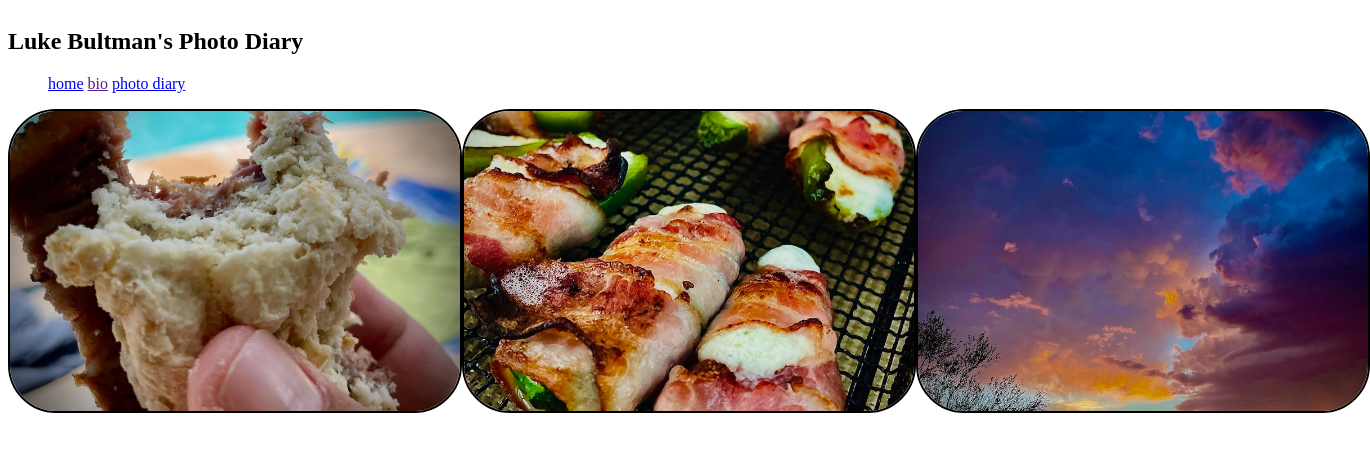
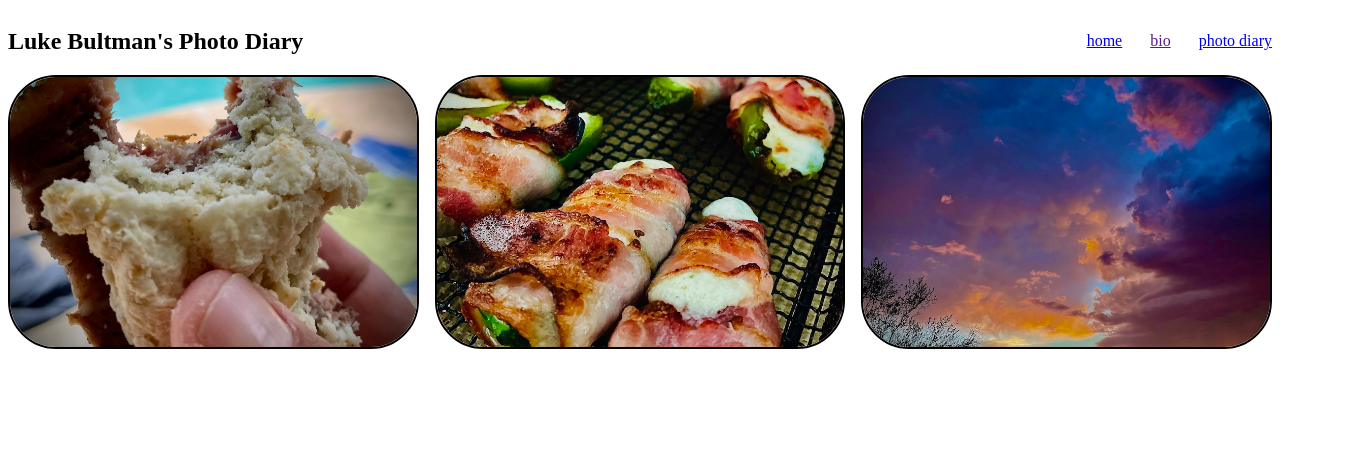
Before and after one commit to paperR2/photo-diary, a plain HTML site: page index.html in a window 1280 px wide. Shown: the whole page, 1370 px wide, since content can reach past the window. Drawn offline with Linux system fonts and the light colour scheme; a web font is replaced by a local one.

Commit message:
updating index page with links on the right

```diff
--- a/StyleSheet.css
+++ b/StyleSheet.css
@@ -44,6 +44,22 @@ nav {
 nav li {
   display: inline-block;
   list-style: none;
+}
+
+/* home page: title on the left, menu links on the right, same line */
+.title-bar {
+  display: flex;
+  justify-content: space-between;
+  align-items: center;
+}
+
+.title-bar ul {
+  margin: 0;
+  padding: 0;
+}
+
+.title-bar li {
+  margin-left: 1.5rem;
 }
 
 /* .image sits to the left of .text, on the same rows (3-12) */
@@ -131,12 +147,38 @@ nav li {
 
 }
 
-#fit-picture {
-  max-width: 450px;
-  max-height: 300px;
+/* home page photos: as many 260px+ columns as fit the screen,
+   so 3 across on a laptop, 2 on a tablet, 1 on a phone */
+.gallery {
+  display: grid;
+  grid-template-columns: repeat(auto-fit, minmax(260px, 1fr));
+  gap: 1rem;
+  max-width: 1400px;
+}
+
+.fit-picture {
+  display: block;
+  width: 100%;
+  aspect-ratio: 3 / 2;
   object-fit: cover;
   border: solid 2px black;
+  box-sizing: border-box; /* keep the border inside the column */
+}
 
+/* phones: title on top, links centred underneath */
+@media screen and (max-width: 700px) {
+  .title-bar {
+    flex-direction: column;
+    text-align: center;
+  }
+
+  .title-bar li {
+    margin: 0 0.75rem;
+  }
+
+  .fit-picture {
+    border-radius: 1.5rem;
+  }
 }
 /* 2024 photo diary table */
 .diary {
--- a/index.html
+++ b/index.html
@@ -2,6 +2,7 @@
 <html>
 <head>
 	<meta charset="utf-8">
+	<meta name="viewport" content="width=device-width, initial-scale=1">
     <title>Luke Bultman</title>
     <link href="StyleSheet.css" rel="stylesheet">
 
@@ -12,8 +13,8 @@
 </head>
 
 <body>
-	<div class="content">
-		<nav>
+	<div>
+		<nav class="title-bar">
 			<h1>Luke Bultman's Photo Diary</h1>
 			  <div class="menu">
 				<ul>
@@ -27,10 +28,10 @@
 	</div>
 
 
-	<div class="content">
-		<img id="fit-picture" src="./images/6788.jpeg" alt="biscut" />
-		<img id="fit-picture" src="./images/6833.jpeg" alt="peppers" />
-		<img id="fit-picture" src="./images/6822.jpeg" alt="sunset" />
+	<div class="gallery">
+		<img class="fit-picture" src="./images/6788.jpeg" alt="biscut" />
+		<img class="fit-picture" src="./images/6833.jpeg" alt="peppers" />
+		<img class="fit-picture" src="./images/6822.jpeg" alt="sunset" />
 	</div>
 </body>
 </html>
```
